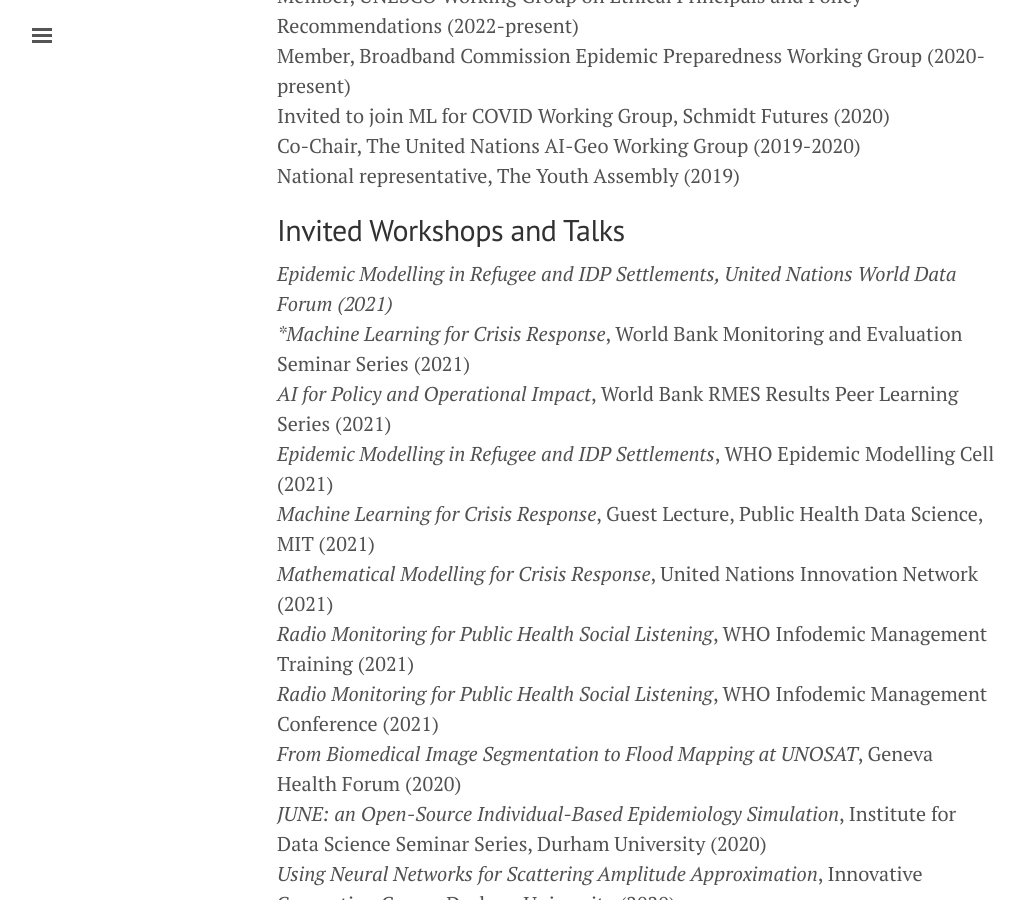
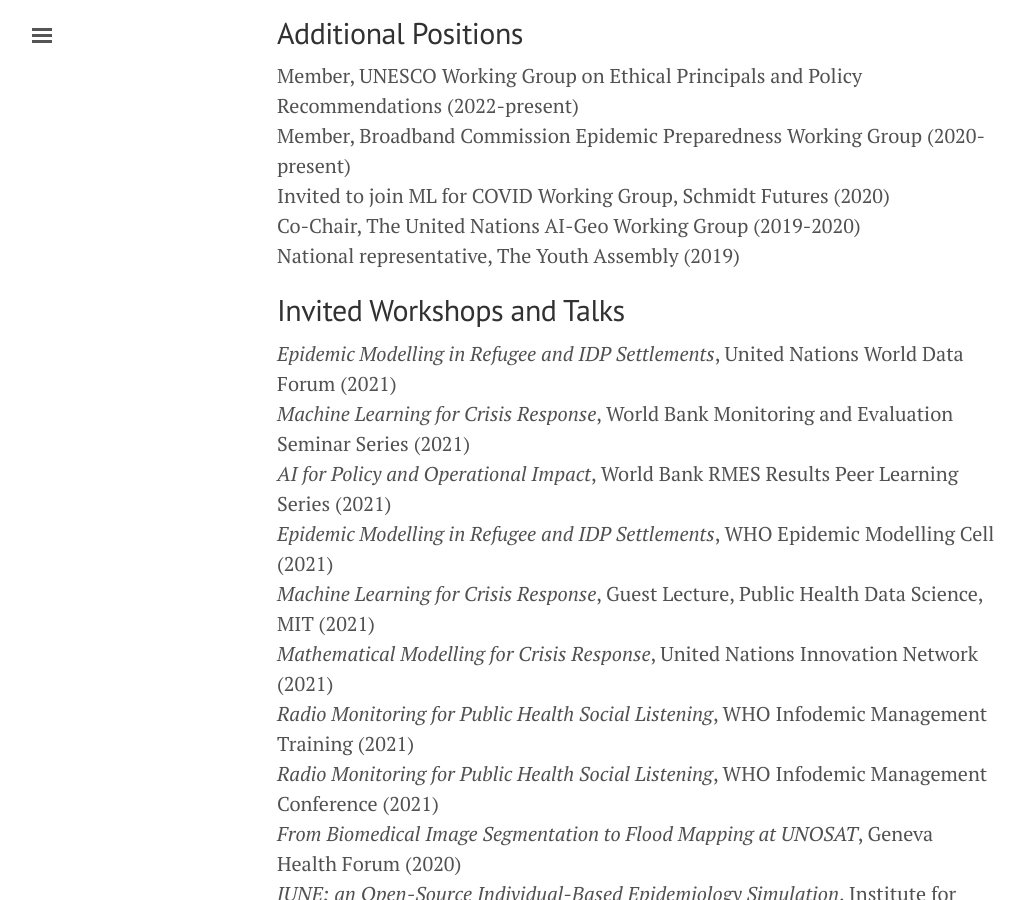
Before and after one commit to JosephPB/josephpb.github.io, a Jekyll site: the page built from publications.md, in a window 1280 px wide and 900 px high, scrolled down 1916 px. Shown: the whole window, without its empty margins (3-1028 px from the left). Built offline with Jekyll 4.4.1, drawn with Linux system fonts in a browser that asks for light colours; some of the changed text lies outside the part shown.

```diff
--- a/publications.md
+++ b/publications.md
@@ -94,7 +96,7 @@
 
 ## Invited Workshops and Talks
 
-*Epidemic Modelling in Refugee and IDP Settlements, United Nations World Data Forum (2021)<br/>
+*Epidemic Modelling in Refugee and IDP Settlements*, United Nations World Data Forum (2021)<br/>
 *Machine Learning for Crisis Response*, World Bank Monitoring and Evaluation Seminar Series (2021)<br/>
 *AI for Policy and Operational Impact*, World Bank RMES Results Peer Learning Series (2021)<br/>
 *Epidemic Modelling in Refugee and IDP Settlements*, WHO Epidemic Modelling Cell (2021)<br/>
```
Also changed, not shown: other parts of publications.md (+2 -0 lines), archive/blogs.md (+2 -0 lines), archive/contact.md (+2 -0 lines), archive/projects.md (+2 -0 lines).
